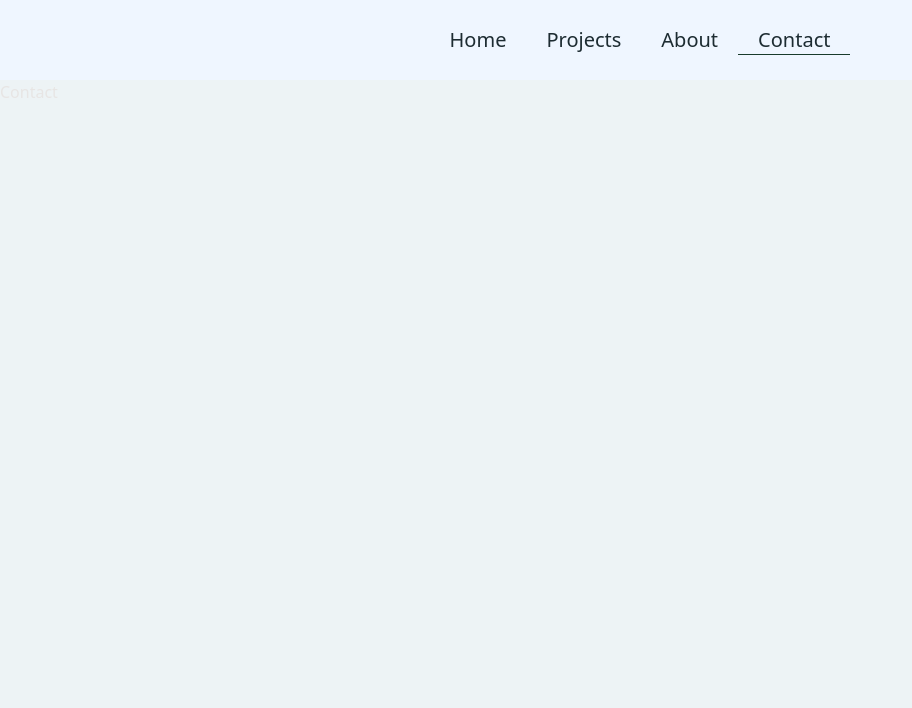
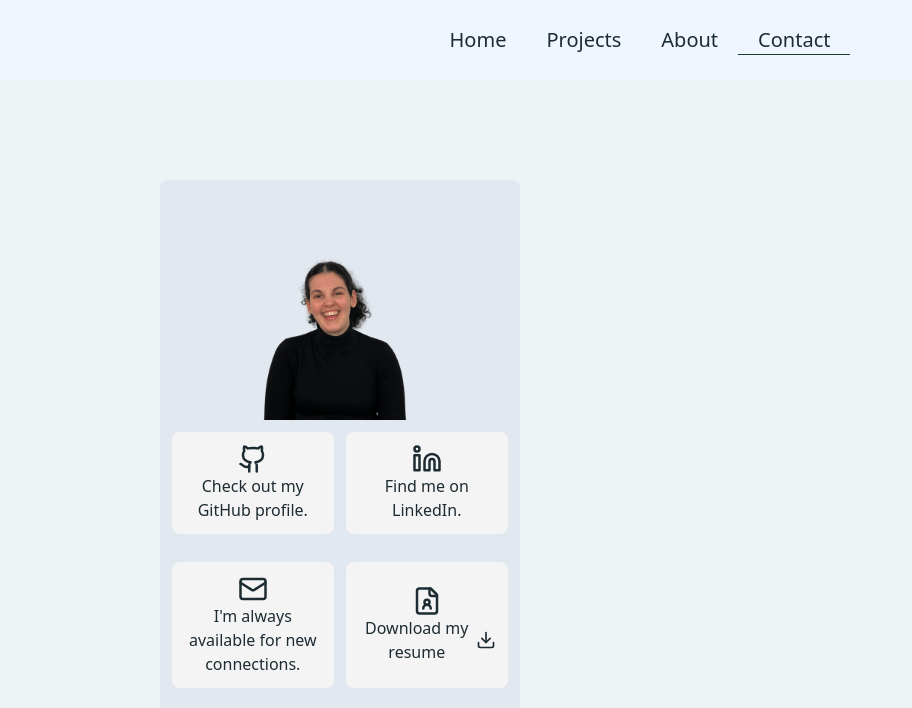
Before and after one commit to vickyfrosties/Portfolio, a React (Vite) app: page / in a window 1280 px wide. Both pictures are taken after a click on the item "Contact". Shown: the top 708 px of the page, without its empty margins (0-912 px from the left). Built offline with nearby package versions, Linux system fonts and the light colour scheme.

Commit message:
feat: add content in Contact page with contact information

```diff
--- a/src/components/Contact.jsx
+++ b/src/components/Contact.jsx
@@ -1,7 +1,122 @@
 const Contact = () => {
   return (
     <>
-      <h3 className="text-stone-200">Contact</h3>
+      <section className="w-full h-full flex justify-center">
+        <section className="w-3/4 h-3/4 m-auto">
+          <section className="w-90 h-full bg-slate-200 rounded-lg">
+            <div className="h-60">
+              <img
+                src="/public/assets/png/Portrait.png"
+                alt=""
+                className="w-full h-full object-contain"
+              />
+            </div>
+
+            <section className="p-3 grid grid-col-3 grid-row-2 gap-x-3 gap-y-7 h-auto ">
+              <div className="bg-zinc-100 flex flex-col justify-center items-center p-3 rounded-lg">
+                <svg
+                  xmlns="http://www.w3.org/2000/svg"
+                  width="30"
+                  height="30"
+                  viewBox="0 0 24 24"
+                  fill="none"
+                  stroke="currentColor"
+                  stroke-width="2"
+                  stroke-linecap="round"
+                  stroke-linejoin="round"
+                  class="lucide lucide-github-icon lucide-github"
+                >
+                  <path d="M15 22v-4a4.8 4.8 0 0 0-1-3.5c3 0 6-2 6-5.5.08-1.25-.27-2.48-1-3.5.28-1.15.28-2.35 0-3.5 0 0-1 0-3 1.5-2.64-.5-5.36-.5-8 0C6 2 5 2 5 2c-.3 1.15-.3 2.35 0 3.5A5.403 5.403 0 0 0 4 9c0 3.5 3 5.5 6 5.5-.39.49-.68 1.05-.85 1.65-.17.6-.22 1.23-.15 1.85v4" />
+                  <path d="M9 18c-4.51 2-5-2-7-2" />
+                </svg>
+                <p className="text-center">Check out my GitHub profile.</p>
+              </div>
+
+              <div className="bg-zinc-100 col-start-2 flex flex-col justify-center items-center p-3 rounded-lg">
+                <svg
+                  xmlns="http://www.w3.org/2000/svg"
+                  width="30"
+                  height="30"
+                  viewBox="0 0 24 24"
+                  fill="none"
+                  stroke="currentColor"
+                  stroke-width="2"
+                  stroke-linecap="round"
+                  stroke-linejoin="round"
+                  class="lucide lucide-linkedin-icon lucide-linkedin"
+                >
+                  <path d="M16 8a6 6 0 0 1 6 6v7h-4v-7a2 2 0 0 0-2-2 2 2 0 0 0-2 2v7h-4v-7a6 6 0 0 1 6-6z" />
+                  <rect width="4" height="12" x="2" y="9" />
+                  <circle cx="4" cy="4" r="2" />
+                </svg>
+                <p className="text-center">Find me on LinkedIn.</p>
+              </div>
+
+              <div className="bg-zinc-100 flex flex-col justify-center items-center p-3 rounded-lg">
+                <svg
+                  xmlns="http://www.w3.org/2000/svg"
+                  width="30"
+                  height="30"
+                  viewBox="0 0 24 24"
+                  fill="none"
+                  stroke="currentColor"
+                  stroke-width="2"
+                  stroke-linecap="round"
+                  stroke-linejoin="round"
+                  class="lucide lucide-mail-icon lucide-mail"
+                >
+                  <path d="m22 7-8.991 5.727a2 2 0 0 1-2.009 0L2 7" />
+                  <rect x="2" y="4" width="20" height="16" rx="2" />
+                </svg>
+                <p className="text-center">
+                  I'm always available for new connections.
+                </p>
+              </div>
+
+              <div className="bg-zinc-100 flex flex-col justify-center items-center p-3 rounded-lg">
+                <svg
+                  xmlns="http://www.w3.org/2000/svg"
+                  width="30"
+                  height="30"
+                  viewBox="0 0 24 24"
+                  fill="none"
+                  stroke="currentColor"
+                  stroke-width="2"
+                  stroke-linecap="round"
+                  stroke-linejoin="round"
+                  class="lucide lucide-file-user-icon lucide-file-user"
+                >
+                  <path d="M14 2v4a2 2 0 0 0 2 2h4" />
+                  <path d="M15 18a3 3 0 1 0-6 0" />
+                  <path d="M15 2H6a2 2 0 0 0-2 2v16a2 2 0 0 0 2 2h12a2 2 0 0 0 2-2V7z" />
+                  <circle cx="12" cy="13" r="2" />
+                </svg>
+                <div className="flex">
+                  <p className="text-center">Download my resume</p>
+                  <button className="cursor-pointer flex justify-end items-center">
+                    <svg
+                      xmlns="http://www.w3.org/2000/svg"
+                      width="20"
+                      height="20"
+                      viewBox="0 0 24 24"
+                      fill="none"
+                      stroke="currentColor"
+                      stroke-width="2"
+                      stroke-linecap="round"
+                      stroke-linejoin="round"
+                      class="lucide lucide-download-icon lucide-download"
+                    >
+                      <path d="M12 15V3" />
+                      <path d="M21 15v4a2 2 0 0 1-2 2H5a2 2 0 0 1-2-2v-4" />
+                      <path d="m7 10 5 5 5-5" />
+                    </svg>
+                  </button>
+                </div>
+              </div>
+            </section>
+          </section>
+        </section>
+      </section>
     </>
   );
 };
```
